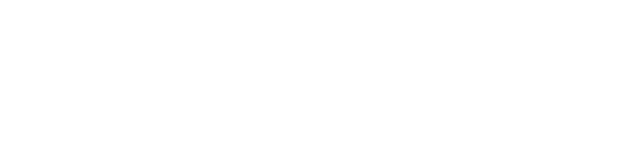
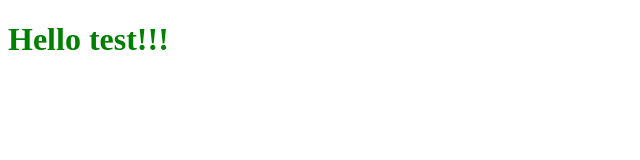
Before and after one commit to maiin/vuetest, a plain HTML site: page index.html in a window 1280 px wide. Shown: the whole page, without its empty margins (0-640 px from the left). Drawn offline with Linux system fonts and the light colour scheme; the site is published under a folder, as on GitHub Pages, so addresses that start at the root find nothing.

Commit message:
Update index.html
changed urls

```diff
--- a/index.html
+++ b/index.html
@@ -4,10 +4,10 @@
   <meta charset="utf-8">
   <meta name="viewport" content="width=device-width,initial-scale=1.0">
   <title>My Vue app with webpack 4</title>
-<link href="/main.e5b5e24b3ac132df591a.css" rel="stylesheet"></head>
+<link href="main.e5b5e24b3ac132df591a.css" rel="stylesheet"></head>
 
 <body>
   <div id="app"></div>
-<script type="text/javascript" src="/main.9b3f23e4e8aa7ab0d9e1.js"></script></body>
+<script type="text/javascript" src="main.9b3f23e4e8aa7ab0d9e1.js"></script></body>
 
 </html>
```
